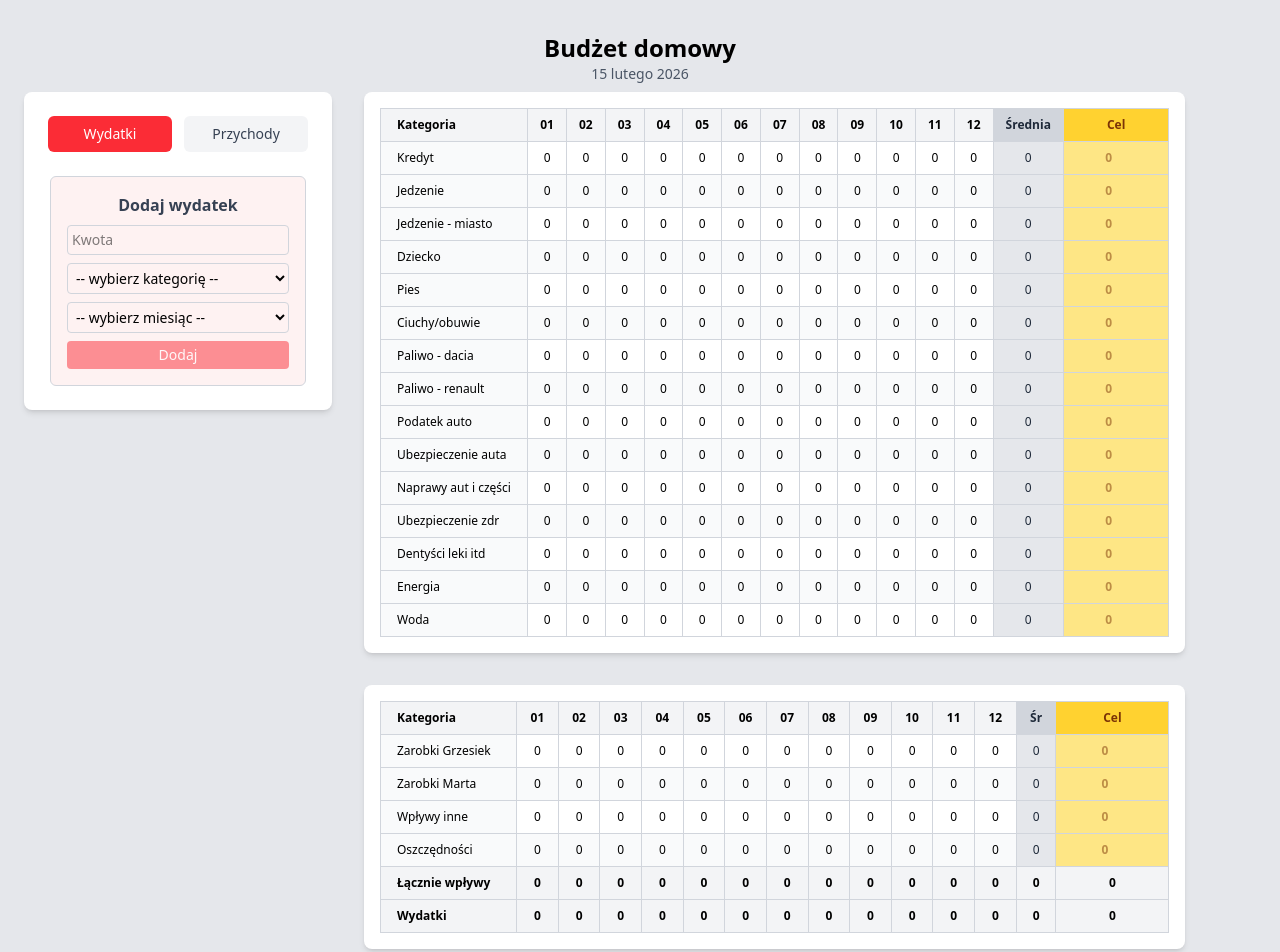
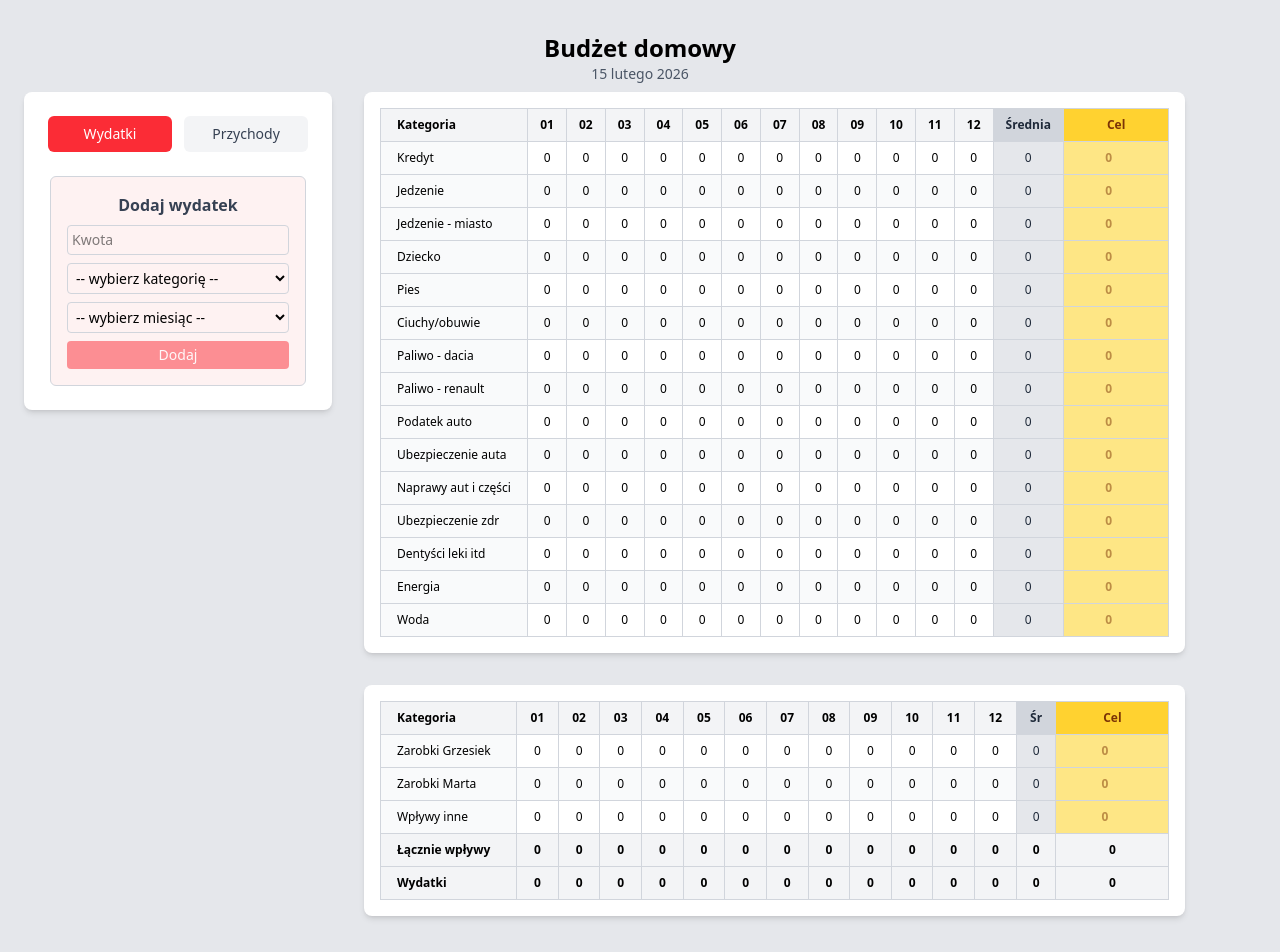
Before and after one commit to oleksaGrzegorz/budget-app, a React (Vite) app: page / in a window 1280 px wide. Shown: the top 952 px of the page. Built offline with nearby package versions, Linux system fonts and the light colour scheme.

Commit message:
refactor: remove one element from budgetSummaryLabels

```diff
--- a/src/data/budgetSummaryLabels.ts
+++ b/src/data/budgetSummaryLabels.ts
@@ -2,5 +2,4 @@ export const budgetSummaryLabels = [
   "Zarobki Grzesiek",
   "Zarobki Marta",
   "Wpływy inne",
-  "Oszczędności",
 ];
```
